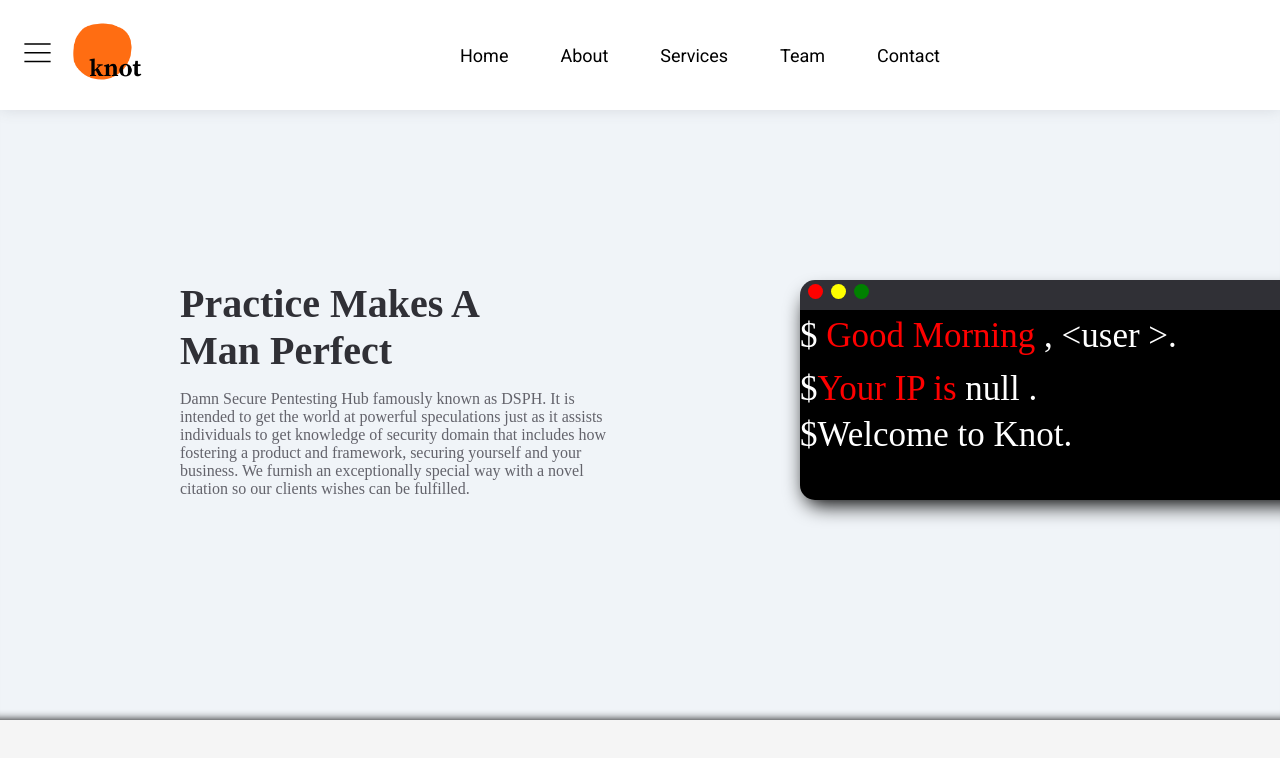
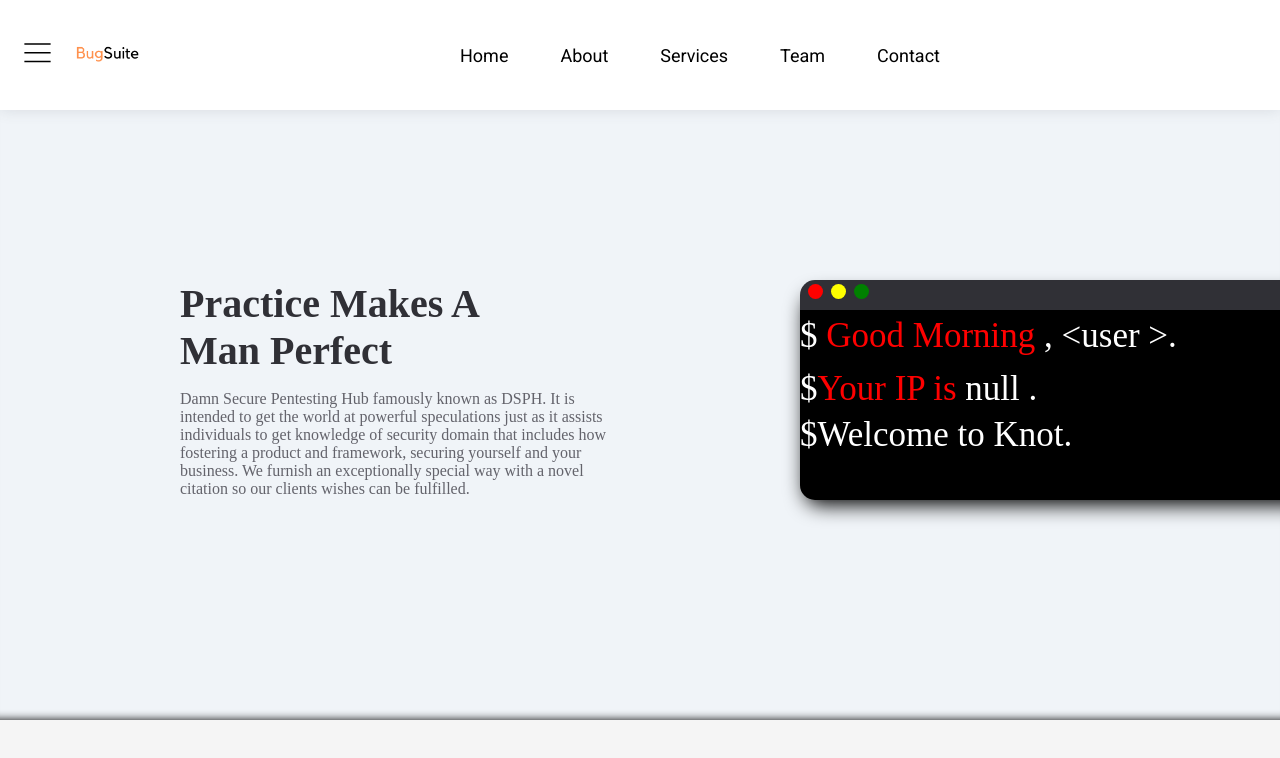
Before and after one commit to hrishikeshdeshpande111/bugsuite, a plain HTML site: page index.html in a window 1280 px wide. Shown: the top 758 px of the page. Drawn offline with Linux system fonts and the light colour scheme.

Commit message:
Update index.html

```diff
--- a/index.html
+++ b/index.html
@@ -22,7 +22,7 @@
                 </div>
 
                 <div>
-                    <img class="knot-logo" src="knot.png">
+                    <img class="knot-logo" src="bugsuite.png">
                 </div>
 
 
```
